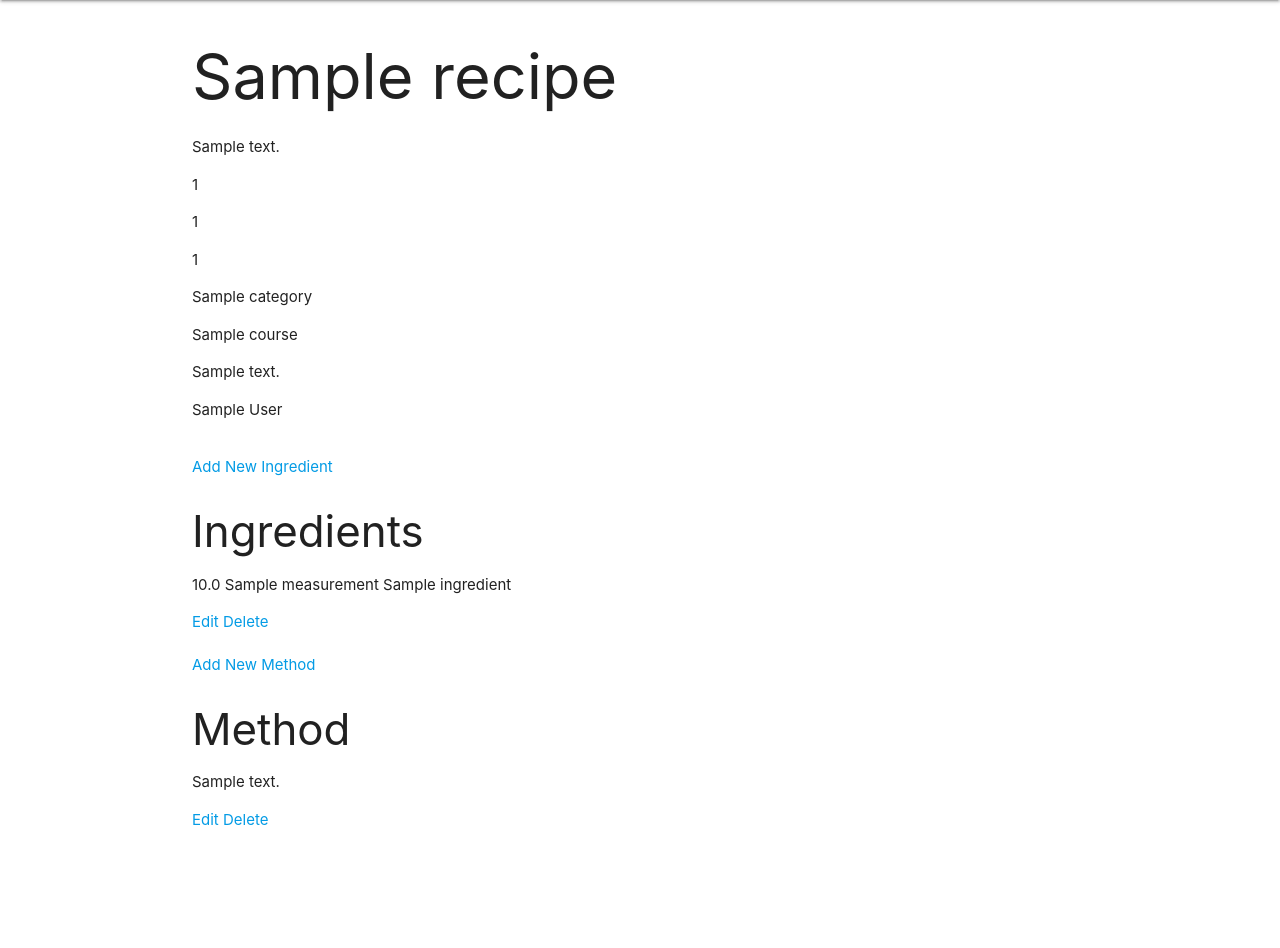
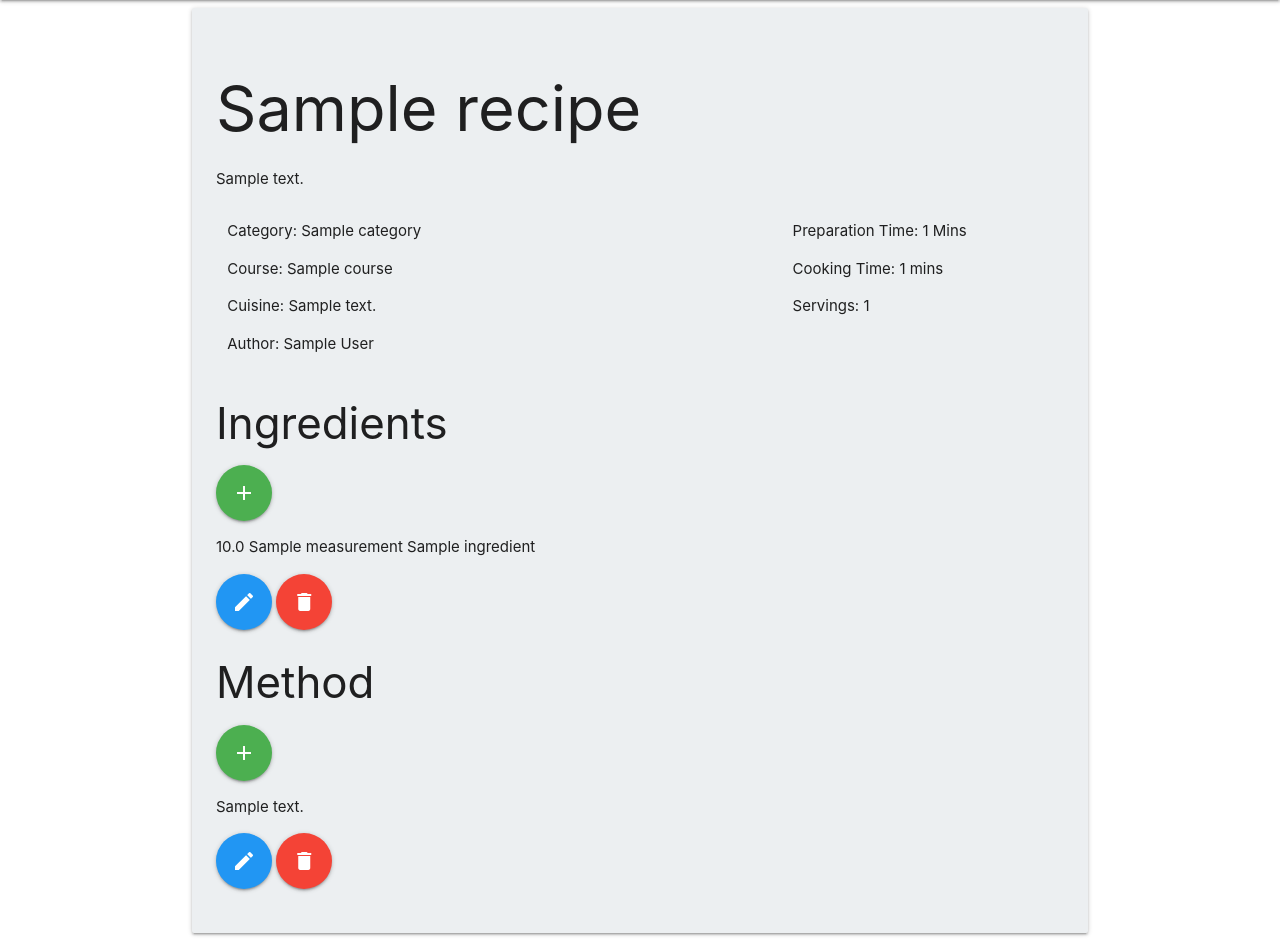
Before and after one commit to jordandaly/cookbook, a Flask app: page /recipe_detail/1 in a window 1280 px wide. Shown: the part 64-1012 px from the top of the page. Before the commit the page ends 889 px from the top, so only its background shows below. Run offline with Flask 2, Linux system fonts and the light colour scheme; tables that the repository leaves empty hold one stand-in row (values such as "Sample post").

Commit message:
updates to layout of recipe_detail

```diff
--- a/templates/edit_method.html
+++ b/templates/edit_method.html
@@ -6,7 +6,7 @@
         <label for="method" >Method:</label>
         <input type="text" id="method" name="method" value="{{ method.method_description }}" required>
 
-        <button>Submit</button>
+        <button class="waves-effect waves-light btn">Update method</button>
     </form>
 </div>
 {% endblock %}
--- a/templates/edit_quantity.html
+++ b/templates/edit_quantity.html
@@ -20,7 +20,7 @@
             {% endfor %}
         </select>
 
-        <button>Submit</button>
+        <button class="waves-effect waves-light btn">Update Ingredient</button>
     </form>
 </div>
 {% endblock %}
--- a/templates/recipe_detail.html
+++ b/templates/recipe_detail.html
@@ -1,28 +1,34 @@
 {% extends 'base.html'%} {% block content %}
+<div class="card-panel blue-grey lighten-5">
     <div class="row">
         <h1>{{ recipe.recipe_name }}</h1>
         <p>{{ recipe.recipe_description }}</p>
-    <p>{{ recipe.preparation_time }}</p>
-    <p>{{ recipe.cooking_time }}</p>
-    <p>{{ recipe.servings }}</p>
-    <p>{{ recipe.category.category_name }}</p>
-    <p>{{ recipe.course.course_name }}</p>
-    <p>{{ recipe.cuisine.cuisine_name }}</p>
-    <p>{{ recipe.author.author_name }}</p>
+        <div class="col s12 m8">
+            <p>Category: {{ recipe.category.category_name }}</p>
+            <p>Course: {{ recipe.course.course_name }}</p>
+            <p>Cuisine: {{ recipe.cuisine.cuisine_name }}</p>
+            <p>Author: {{ recipe.author.author_name }}</p>
+        </div>
+        <div class="col s12 m4">
+            <p>Preparation Time: {{ recipe.preparation_time }} Mins</p>
+            <p>Cooking Time: {{ recipe.cooking_time }} mins</p>
+            <p>Servings: {{ recipe.servings }}</p>
+        </div>
     </div>
     <div class="row">
-    <a href="{{ url_for('add_quantity', id=recipe.id) }}">Add New Ingredient</a>
         <h3>Ingredients</h3>
+        <a class="btn-floating btn-large waves-effect waves-light green" href="{{ url_for('add_quantity', id=recipe.id) }}"><i class="material-icons">add</i></a>
         {% for quantity in quantity_list %}
-    <p>{{ quantity.quantity }} {{ quantity.measurement.measurement_name }} {{ quantity.ingredient.ingredient_name }}</p><a href="{{ url_for('edit_quantity', id=quantity.id) }}">Edit</a> <a href="{{ url_for('delete_quantity', id=quantity.id) }}">Delete</a>
+        <p>{{ quantity.quantity }} {{ quantity.measurement.measurement_name }} {{ quantity.ingredient.ingredient_name }}</p><a class="btn-floating btn-large waves-effect waves-light blue" href="{{ url_for('edit_quantity', id=quantity.id) }}"><i class="material-icons">edit</i></a> <a class="btn-floating btn-large waves-effect waves-light red" href="{{ url_for('delete_quantity', id=quantity.id) }}"><i class="material-icons">delete</i></a>
         {% endfor %}
     </div>
     <div class="row">
-    <a href="{{ url_for('add_method', id=recipe.id) }}">Add New Method</a>
         <h3>Method</h3>
+        <a class="btn-floating btn-large waves-effect waves-light green" href="{{ url_for('add_method', id=recipe.id) }}"><i class="material-icons">add</i></a>
         {% for method in method_list %}
         <p>{{ method.method_description }}</p>
-    <a href="{{ url_for('edit_method', id=method.id) }}">Edit</a> <a href="{{ url_for('delete_method', id=method.id) }}">Delete</a>
+        <a class="btn-floating btn-large waves-effect waves-light blue" href="{{ url_for('edit_method', id=method.id) }}"><i class="material-icons">edit</i></a> <a class="btn-floating btn-large waves-effect waves-light red" href="{{ url_for('delete_method', id=method.id) }}"><i class="material-icons">delete</i></a>
         {% endfor %}
     </div>
+</div>
 {% endblock %}
```
Also changed, not shown: templates/edit_recipe.html (+5 -5 lines), templates/manage_static_data.html (+9 -9 lines), README.md (added). Lines whose indentation alone changed are shown as unchanged.
